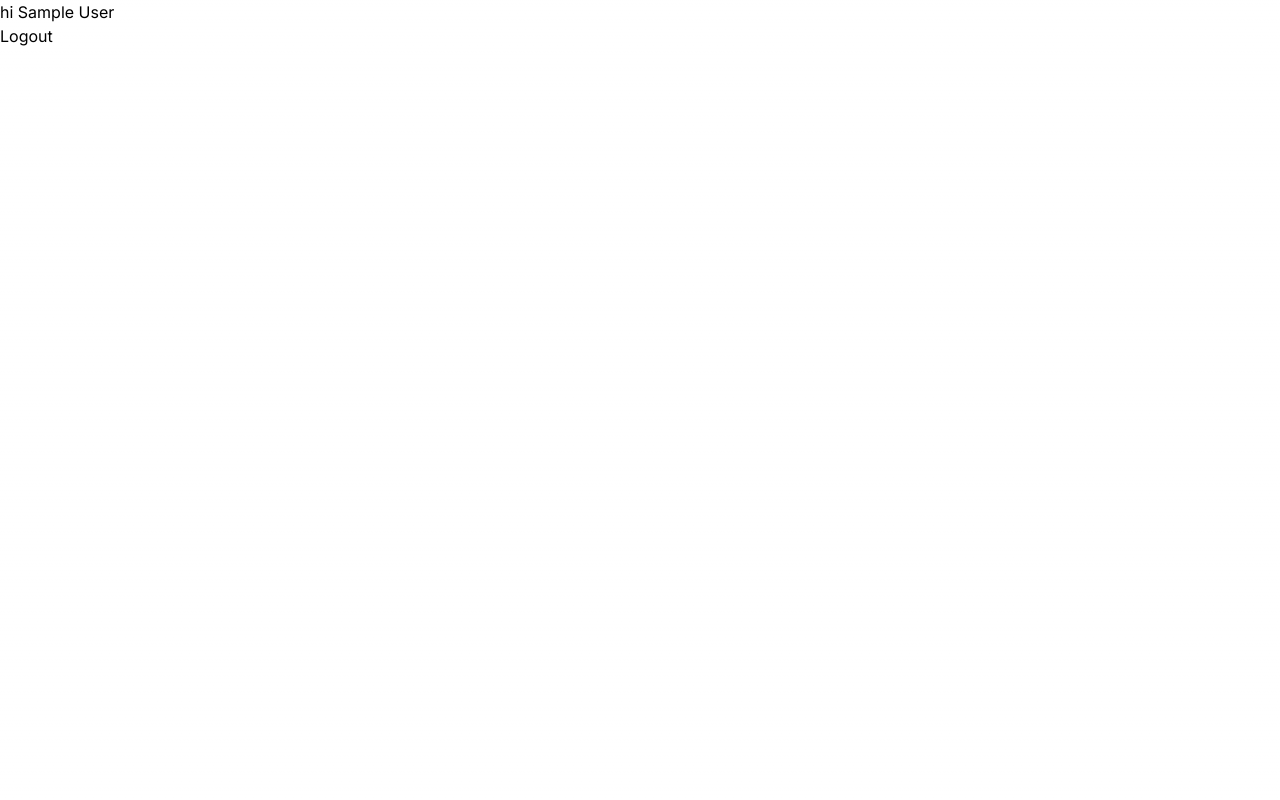
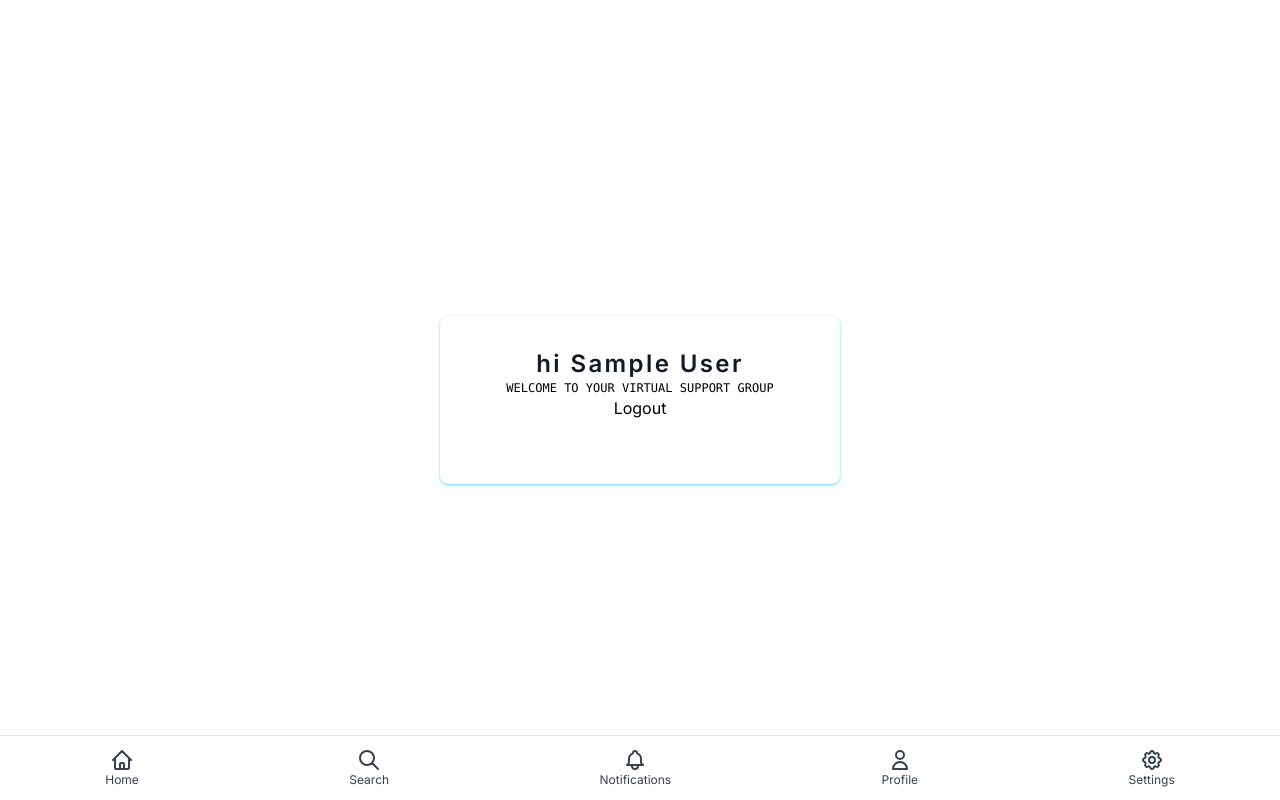
Before and after one commit to thesharefree/share-free-pwa, a Next.js app: page /home in a window 1280 px wide. Built offline with nearby package versions, Linux system fonts and the light colour scheme; no server answers; sample sign-in values are in the browser's storage.

Commit message:
some changes

```diff
--- a/package.json
+++ b/package.json
@@ -9,6 +9,7 @@
     "lint": "next lint"
   },
   "dependencies": {
+    "@heroicons/react": "^1.0.6",
     "@types/node": "20.6.5",
     "@types/react": "18.2.22",
     "@types/react-dom": "18.2.7",
--- /dev/null
+++ b/src/app/home/footer.tsx
@@ -0,0 +1,44 @@
+// components/Footer.js
+import Link from 'next/link';
+import { HomeIcon, SearchIcon, BellIcon, UserIcon, CogIcon } from '@heroicons/react/outline';
+
+const Footer = () => {
+    return (
+        <footer className="fixed bottom-0 left-0 right-0 bg-white border-t border-gray-200 shadow-md">
+            <div className="flex justify-around py-3">
+                <Link href="/">
+                    <div className="flex flex-col items-center text-gray-700">
+                        <HomeIcon className="w-6 h-6" />
+                        <span className="text-xs">Home</span>
+                    </div>
+                </Link>
+                <Link href="/search">
+                    <div className="flex flex-col items-center text-gray-700">
+                        <SearchIcon className="w-6 h-6" />
+                        <span className="text-xs">Search</span>
+                    </div>
+                </Link>
+                <Link href="/notifications">
+                    <div className="flex flex-col items-center text-gray-700">
+                        <BellIcon className="w-6 h-6" />
+                        <span className="text-xs">Notifications</span>
+                    </div>
+                </Link>
+                <Link href="/profile">
+                    <div className="flex flex-col items-center text-gray-700">
+                        <UserIcon className="w-6 h-6" />
+                        <span className="text-xs">Profile</span>
+                    </div>
+                </Link>
+                <Link href="/settings">
+                    <div className="flex flex-col items-center text-gray-700">
+                        <CogIcon className="w-6 h-6" />
+                        <span className="text-xs">Settings</span>
+                    </div>
+                </Link>
+            </div>
+        </footer>
+    );
+};
+
+export default Footer;
--- a/src/app/home/layout.tsx
+++ b/src/app/home/layout.tsx
@@ -1,15 +1,14 @@
-import { Inter } from "next/font/google";
+import Footer from "./footer";
 
-const inter = Inter({ subsets: ["latin"] });
-
-export default function RootLayout({
+export default function HomeLayout({
   children,
 }: {
   children: React.ReactNode;
 }) {
   return (
-    <html lang="en">
-      <body className={inter.className}>{children}</body>
-    </html>
+    <div>
+      {children}
+      <Footer />
+    </div>
   );
 }
--- a/src/app/home/page.tsx
+++ b/src/app/home/page.tsx
@@ -23,9 +23,18 @@ export default function Home() {
 
     return (
         <section className="">
-            hi {user?.displayName}
-            <div>
-                <button onClick={logout}>Logout</button>
+            <div className="p-6 space-y-2 md:space-y-4 sm:p-8">
+                <div className="flex flex-col w-full pb-8 ">
+                    <span className={`text-center items-center text-2xl font-semibold text-gray-900 dark:text-white tracking-widest`}>
+                        hi {user?.displayName}
+                    </span>
+                    <span className="text-xs font-mono uppercase text-center">
+                        welcome to your virtual support group
+                    </span>
+                    <div className='text-center'>
+                        <button onClick={logout}>Logout</button>
+                    </div>
+                </div>
             </div>
         </section>
     );
--- a/src/app/layout.tsx
+++ b/src/app/layout.tsx
@@ -33,7 +33,13 @@ export default function RootLayout({
 }) {
   return (
     <html lang="en">
-      <body className={inter.className}>{children}</body>
+      <body className={inter.className}>
+        <div className="flex flex-col items-center justify-center sm:max-w-md px-6 py-8 mx-auto md:h-screen lg:py-0">
+          <div className="w-full bg-white rounded-lg shadow shadow-cyan-500/50 dark:border md:mt-0 sm:max-w-md xl:p-0 dark:bg-gray-800 dark:border-gray-700">
+            {children}
+          </div>
+        </div>
+      </body>
     </html>
   );
 }
--- a/src/app/login/page.tsx
+++ b/src/app/login/page.tsx
@@ -39,9 +39,6 @@ export default function Home() {
     }
 
     return (
-        <section className="">
-            <div className="flex flex-col items-center justify-center sm:max-w-md px-6 py-8 mx-auto md:h-screen lg:py-0">
-                <div className="w-full bg-white rounded-lg shadow shadow-cyan-500/50 dark:border md:mt-0 sm:max-w-md xl:p-0 dark:bg-gray-800 dark:border-gray-700">
         <div className="p-6 space-y-2 md:space-y-4 sm:p-8">
             <div className="flex flex-col w-full pb-8 ">
                 <Image className="mx-auto mb-2" width={80} height={80} src={'/icons/icon-512x512.png'} alt="as" />
@@ -68,7 +65,7 @@ export default function Home() {
                 </div>
             </div>
             <div className="flex flex-col gap-2">
-                            <button className="flex w-full items-center justify-center bg-[#FF808A] h-12 rounded-lg">
+                <button className="flex w-full items-center justify-center bg-redAccent h-12 rounded-lg">
                     Send OTP
                 </button>
                 <p className="text-xs text-center">We will send an OTP to your phone number</p>
@@ -90,8 +87,5 @@ export default function Home() {
                 </button>
             </div>
         </div>
-                </div>
-            </div>
-        </section>
     );
 }
--- a/src/app/page.tsx
+++ b/src/app/page.tsx
@@ -3,7 +3,9 @@ import Link from "next/link";
 export default function Home() {
     return (
         <section className="">
-            <Link href={'/login'}>Login</Link>
+            <div className="p-6 space-y-2 md:space-y-4 sm:p-8">
+                <Link href={'/login'}>Login</Link>
+            </div>
         </section>
     );
 }
--- a/tailwind.config.ts
+++ b/tailwind.config.ts
@@ -1,4 +1,5 @@
-import type { Config } from 'tailwindcss'
+import type { Config } from 'tailwindcss';
+import colors from 'tailwindcss/colors';
 
 const config: Config = {
   content: [
@@ -7,11 +8,20 @@ const config: Config = {
     './src/app/**/*.{js,ts,jsx,tsx,mdx}',
   ],
   theme: {
+    screens: {
+      // Custom screen sizes for mobile devices only
+      'xs': '320px',  // Example: extra small screens
+      'sm': '480px',  // Example: small screens
+      'md': '640px',  // Example: medium screens (max for mobile)
+    },
     extend: {
-      backgroundImage: {
-        'gradient-radial': 'radial-gradient(var(--tw-gradient-stops))',
-        'gradient-conic':
-          'conic-gradient(from 180deg at 50% 50%, var(--tw-gradient-stops))',
+      // You can extend the theme here if needed
+      colors: {
+        // Custom colors
+        redAccent: '#FF808A'
+      },
+      spacing: {
+        // Custom spacing
       },
     },
   },
```
Also changed, not shown: 2 other files (tests, documents, lock files or other folders). Lines whose indentation alone changed are shown as unchanged.
